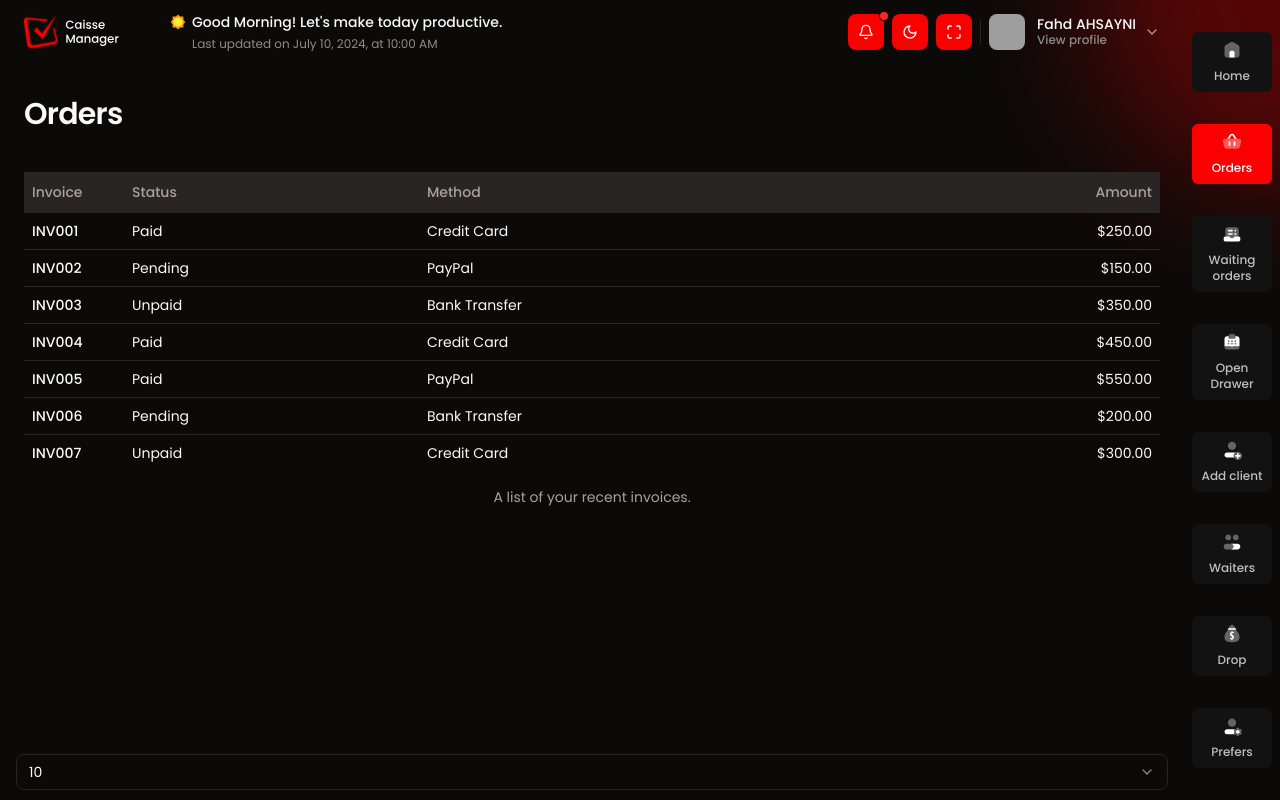
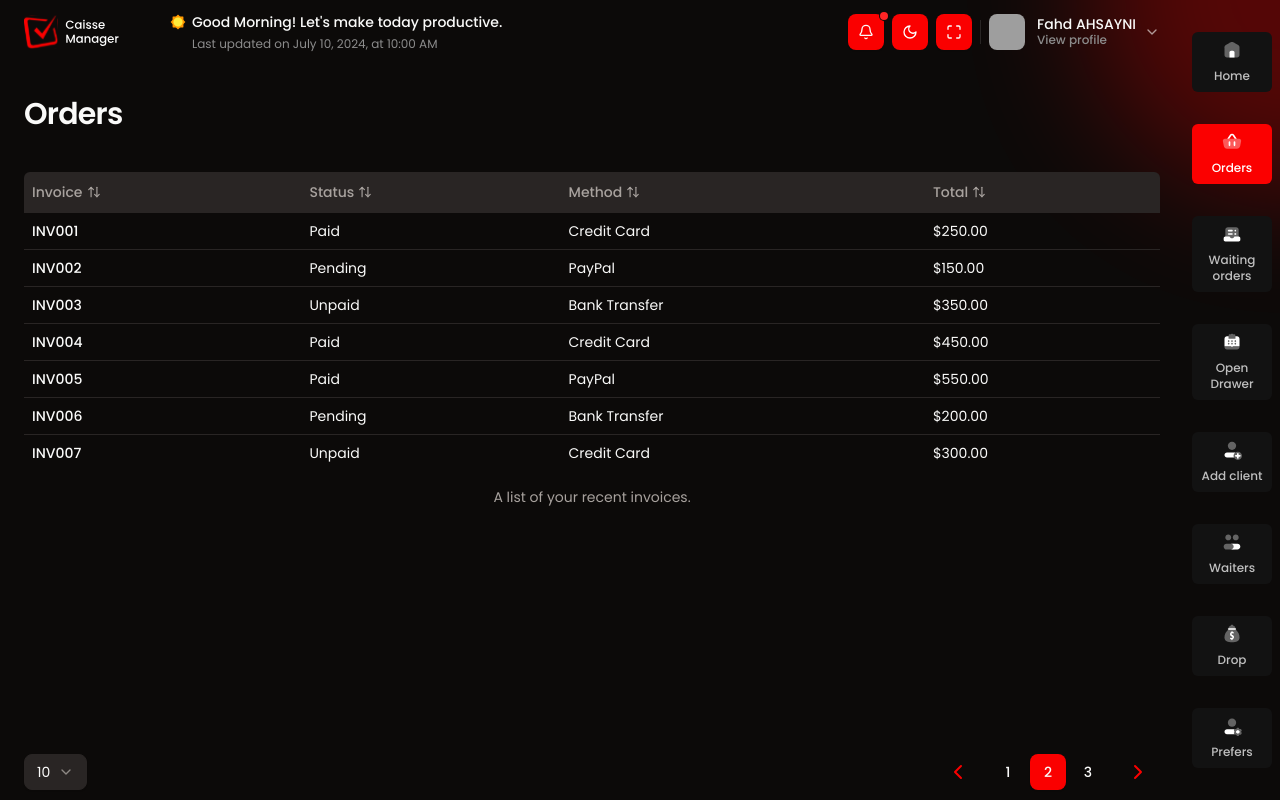
Before and after one commit to fahd-ahsayni/POS-CM, a React (Vite) app: page /orders in a window 1280 px wide. Built offline with nearby package versions, Linux system fonts and the light colour scheme; grey boxes are pictures that could not be loaded.

Commit message:
add table orders

```diff
--- a/package.json
+++ b/package.json
@@ -16,7 +16,7 @@
     "@radix-ui/react-dropdown-menu": "^2.1.3",
     "@radix-ui/react-select": "^2.1.3",
     "@radix-ui/react-separator": "^1.1.1",
-    "@radix-ui/react-slot": "^1.1.0",
+    "@radix-ui/react-slot": "^1.1.1",
     "@radix-ui/react-tabs": "^1.1.1",
     "@radix-ui/react-toggle": "^1.1.1",
     "@reduxjs/toolkit": "^2.5.0",
--- a/src/app/OrdersPage.tsx
+++ b/src/app/OrdersPage.tsx
@@ -1,3 +1,4 @@
+import { useState } from "react";
 import { TypographyH2 } from "@/components/ui/typography";
 import {
   Table,
@@ -10,6 +11,14 @@ import {
   TableRow,
 } from "@/components/ui/table";
 import SelectNumberOfOrderPerPage from "@/components/views/orders/components/SelectNumberOfOrderPerPage";
+import { TablePagination } from "@/components/views/orders/components/TablePagination";
+import {
+  ArrowDown01,
+  ArrowUp01,
+  ArrowDownZA,
+  ArrowUpZA,
+  ArrowUpDown,
+} from "lucide-react";
 
 const invoices = [
   {
@@ -56,7 +65,60 @@ const invoices = [
   },
 ];
 
-export default function () {
+export default function OrdersPage() {
+  const [sortConfig, setSortConfig] = useState<{
+    key: string;
+    direction: string;
+  } | null>(null);
+
+  const sortedInvoices = [...invoices].sort((a, b) => {
+    if (sortConfig !== null) {
+      const key = sortConfig.key as keyof (typeof invoices)[0];
+      if (a[key] < b[key]) {
+        return sortConfig.direction === "ascending" ? -1 : 1;
+      }
+      if (a[key] > b[key]) {
+        return sortConfig.direction === "ascending" ? 1 : -1;
+      }
+    }
+    return 0;
+  });
+
+  const requestSort = (key: string) => {
+    let direction = "ascending";
+    if (
+      sortConfig &&
+      sortConfig.key === key &&
+      sortConfig.direction === "ascending"
+    ) {
+      direction = "descending";
+    }
+    setSortConfig({ key, direction });
+  };
+
+  const getSortIcon = (key: string, className: string) => {
+    if (!sortConfig || sortConfig.key !== key)
+      return <ArrowUpDown className={className} />; // Default icon for unsorted
+
+    const isNumeric = (value: string) =>
+      !isNaN(parseFloat(value)) && isFinite(Number(value));
+    const sampleValue = invoices[0][key as keyof (typeof invoices)[0]];
+
+    if (isNumeric(sampleValue)) {
+      return sortConfig.direction === "ascending" ? (
+        <ArrowUp01 className={className} />
+      ) : (
+        <ArrowDown01 className={className} />
+      ); // Numeric icons
+    } else {
+      return sortConfig.direction === "ascending" ? (
+        <ArrowUpZA className={className} />
+      ) : (
+        <ArrowDownZA className={className} />
+      ); // Character icons
+    }
+  };
+
   return (
     <div className="px-4 sm:px-6 pt-8 w-full">
       <TypographyH2>Orders</TypographyH2>
@@ -66,29 +128,49 @@ export default function () {
           <TableCaption>A list of your recent invoices.</TableCaption>
           <TableHeader className="bg-muted !rounded-lg">
             <TableRow>
-              <TableHead className="w-[100px]">Invoice</TableHead>
-              <TableHead>Status</TableHead>
-              <TableHead>Method</TableHead>
-              <TableHead className="text-right">Amount</TableHead>
+              <TableHead onClick={() => requestSort("invoice")}>
+                <span className="flex items-center gap-x-1">
+                  <span>Invoice</span>
+                  {getSortIcon("invoice", "w-3.5 h-3.5")}
+                </span>
+              </TableHead>
+              <TableHead onClick={() => requestSort("paymentStatus")}>
+                <span className="flex items-center gap-x-1">
+                  <span>Status</span>{" "}
+                  {getSortIcon("paymentStatus", "w-3.5 h-3.5")}
+                </span>
+              </TableHead>
+              <TableHead onClick={() => requestSort("paymentMethod")}>
+                <span className="flex items-center gap-x-1">
+                  <span>Method</span>{" "}
+                  {getSortIcon("paymentMethod", "w-3.5 h-3.5")}
+                </span>
+              </TableHead>
+              <TableHead onClick={() => requestSort("totalAmount")}>
+                <span className="flex items-center gap-x-1">
+                  <span>Total</span> {getSortIcon("totalAmount", "w-3.5 h-3.5")}
+                </span>
+              </TableHead>
             </TableRow>
           </TableHeader>
           <TableBody>
-            {invoices.map((invoice) => (
+            {sortedInvoices.map((invoice) => (
               <TableRow key={invoice.invoice}>
                 <TableCell className="font-medium">{invoice.invoice}</TableCell>
                 <TableCell>{invoice.paymentStatus}</TableCell>
                 <TableCell>{invoice.paymentMethod}</TableCell>
-                <TableCell className="text-right">
-                  {invoice.totalAmount}
-                </TableCell>
+                <TableCell>{invoice.totalAmount}</TableCell>
               </TableRow>
             ))}
           </TableBody>
         </Table>
       </div>
 
-      <div className="w-full h-14 absolute bottom-0 left-0 bg-background flex justify-end items-center px-4">
+      <div className="w-full h-14 absolute bottom-0 left-0 bg-background flex justify-between items-center px-4 sm:px-6">
         <SelectNumberOfOrderPerPage />
+        <div>
+          <TablePagination />
+        </div>
       </div>
     </div>
   );
--- a/src/components/Layout/Layout.tsx
+++ b/src/components/Layout/Layout.tsx
@@ -3,7 +3,6 @@ import Sidebar from "./components/Sidebar";
 import SidebarMobile from "./components/SidebarMobile";
 import Navbar from "./components/Navbar";
 import { Outlet } from "react-router-dom";
-import { Separator } from "../ui/separator";
 
 export default function Layout() {
   const [mobileMenuOpen, setMobileMenuOpen] = useState(false);
--- /dev/null
+++ b/src/components/ui/pagination.tsx
@@ -0,0 +1,115 @@
+import * as React from "react";
+import { ChevronLeft, ChevronRight, MoreHorizontal } from "lucide-react";
+
+import { cn } from "@/lib/utils";
+import { ButtonProps, buttonVariants } from "@/components/ui/button";
+
+const Pagination = ({ className, ...props }: React.ComponentProps<"nav">) => (
+  <nav
+    role="navigation"
+    aria-label="pagination"
+    className={cn("mx-auto flex w-full justify-center", className)}
+    {...props}
+  />
+);
+Pagination.displayName = "Pagination";
+
+const PaginationContent = React.forwardRef<
+  HTMLUListElement,
+  React.ComponentProps<"ul">
+>(({ className, ...props }, ref) => (
+  <ul
+    ref={ref}
+    className={cn("flex flex-row items-center gap-1", className)}
+    {...props}
+  />
+));
+PaginationContent.displayName = "PaginationContent";
+
+const PaginationItem = React.forwardRef<
+  HTMLLIElement,
+  React.ComponentProps<"li">
+>(({ className, ...props }, ref) => (
+  <li ref={ref} className={cn("", className)} {...props} />
+));
+PaginationItem.displayName = "PaginationItem";
+
+type PaginationLinkProps = {
+  isActive?: boolean;
+} & Pick<ButtonProps, "size"> &
+  React.ComponentProps<"a">;
+
+const PaginationLink = ({
+  className,
+  isActive,
+  size = "icon",
+  ...props
+}: PaginationLinkProps) => (
+  <a
+    aria-current={isActive ? "page" : undefined}
+    className={cn(
+      buttonVariants({
+        variant: isActive ? "default" : "ghost",
+        size,
+      }),
+      className
+    )}
+    {...props}
+  />
+);
+PaginationLink.displayName = "PaginationLink";
+
+const PaginationPrevious = ({
+  className,
+  ...props
+}: React.ComponentProps<typeof PaginationLink>) => (
+  <PaginationLink
+    aria-label="Go to previous page"
+    size="default"
+    className={cn("gap-1 pl-2.5 text-primary", className)}
+    {...props}
+  >
+    <ChevronLeft className="h-6 w-6" />
+  </PaginationLink>
+);
+PaginationPrevious.displayName = "PaginationPrevious";
+
+const PaginationNext = ({
+  className,
+  ...props
+}: React.ComponentProps<typeof PaginationLink>) => (
+  <PaginationLink
+    aria-label="Go to next page"
+    size="default"
+    className={cn("gap-1 pr-2.5 text-primary", className)}
+    {...props}
+  >
+    <ChevronRight className="h-6 w-6" />
+  </PaginationLink>
+);
+PaginationNext.displayName = "PaginationNext";
+
+const PaginationEllipsis = ({
+  className,
+  ...props
+}: React.ComponentProps<"span">) => (
+  <span
+    aria-hidden
+    className={cn("flex h-9 w-9 items-center justify-center", className)}
+    {...props}
+  >
+    <MoreHorizontal className="h-4 w-4" />
+    <span className="sr-only">More pages</span>
+  </span>
+);
+PaginationEllipsis.displayName = "PaginationEllipsis";
+
+export {
+  Pagination,
+  PaginationContent,
+  PaginationLink,
+  PaginationItem,
+  PaginationPrevious,
+  PaginationNext,
+  PaginationEllipsis,
+};
--- a/src/components/ui/select.tsx
+++ b/src/components/ui/select.tsx
@@ -19,7 +19,7 @@ const SelectTrigger = React.forwardRef<
   <SelectPrimitive.Trigger
     ref={ref}
     className={cn(
-      "flex h-9 w-full items-center justify-between gap-2 rounded-lg border border-input bg-background px-3 py-2 text-start text-sm text-foreground shadow-sm shadow-black/5 focus:border-ring focus:outline-none focus:ring-[3px] focus:ring-ring/20 disabled:cursor-not-allowed disabled:opacity-50 data-[placeholder]:text-muted-foreground/70 [&>span]:min-w-0",
+      "flex h-9 items-center justify-between gap-2 rounded-lg border border-input dark:bg-muted bg-white px-3 py-2 text-start text-sm text-foreground shadow-sm shadow-black/5 focus:border-ring focus:outline-none focus:ring-[3px] focus:ring-ring/20 disabled:cursor-not-allowed disabled:opacity-50 data-[placeholder]:text-muted-foreground/70 [&>span]:min-w-0",
       className,
     )}
     {...props}
--- a/src/components/ui/table.tsx
+++ b/src/components/ui/table.tsx
@@ -1,28 +1,28 @@
-import * as React from "react"
+import * as React from "react";
 
-import { cn } from "@/lib/utils"
+import { cn } from "@/lib/utils";
 
 const Table = React.forwardRef<
   HTMLTableElement,
   React.HTMLAttributes<HTMLTableElement>
 >(({ className, ...props }, ref) => (
-  <div className="relative w-full overflow-auto">
+  <div className="relative w-full overflow-auto rounded-md">
     <table
       ref={ref}
       className={cn("w-full caption-bottom text-sm", className)}
       {...props}
     />
   </div>
-))
-Table.displayName = "Table"
+));
+Table.displayName = "Table";
 
 const TableHeader = React.forwardRef<
   HTMLTableSectionElement,
   React.HTMLAttributes<HTMLTableSectionElement>
 >(({ className, ...props }, ref) => (
-  <thead ref={ref} className={cn("[&_tr]:border-b", className)} {...props} />
-))
-TableHeader.displayName = "TableHeader"
+  <thead ref={ref} className={cn("[&_tr]:border-b rounded-md overflow-hidden", className)} {...props} />
+));
+TableHeader.displayName = "TableHeader";
 
 const TableBody = React.forwardRef<
   HTMLTableSectionElement,
@@ -33,8 +33,8 @@ const TableBody = React.forwardRef<
     className={cn("[&_tr:last-child]:border-0", className)}
     {...props}
   />
-))
-TableBody.displayName = "TableBody"
+));
+TableBody.displayName = "TableBody";
 
 const TableFooter = React.forwardRef<
   HTMLTableSectionElement,
@@ -48,8 +48,8 @@ const TableFooter = React.forwardRef<
     )}
     {...props}
   />
-))
-TableFooter.displayName = "TableFooter"
+));
+TableFooter.displayName = "TableFooter";
 
 const TableRow = React.forwardRef<
   HTMLTableRowElement,
@@ -58,13 +58,13 @@ const TableRow = React.forwardRef<
   <tr
     ref={ref}
     className={cn(
-      "border-b transition-colors hover:bg-muted/50 data-[state=selected]:bg-muted",
+      "border-b hover:bg-muted/50 data-[state=selected]:bg-muted",
       className
     )}
     {...props}
   />
-))
-TableRow.displayName = "TableRow"
+));
+TableRow.displayName = "TableRow";
 
 const TableHead = React.forwardRef<
   HTMLTableCellElement,
@@ -78,8 +78,8 @@ const TableHead = React.forwardRef<
     )}
     {...props}
   />
-))
-TableHead.displayName = "TableHead"
+));
+TableHead.displayName = "TableHead";
 
 const TableCell = React.forwardRef<
   HTMLTableCellElement,
@@ -93,8 +93,8 @@ const TableCell = React.forwardRef<
     )}
     {...props}
   />
-))
-TableCell.displayName = "TableCell"
+));
+TableCell.displayName = "TableCell";
 
 const TableCaption = React.forwardRef<
   HTMLTableCaptionElement,
@@ -105,8 +105,8 @@ const TableCaption = React.forwardRef<
     className={cn("mt-4 text-sm text-muted-foreground", className)}
     {...props}
   />
-))
-TableCaption.displayName = "TableCaption"
+));
+TableCaption.displayName = "TableCaption";
 
 export {
   Table,
@@ -117,4 +117,4 @@ export {
   TableRow,
   TableCell,
   TableCaption,
-}
+};
--- /dev/null
+++ b/src/components/views/orders/components/TablePagination.tsx
@@ -0,0 +1,35 @@
+import {
+  Pagination,
+  PaginationContent,
+  PaginationEllipsis,
+  PaginationItem,
+  PaginationLink,
+  PaginationNext,
+  PaginationPrevious,
+} from "@/components/ui/pagination";
+
+export function TablePagination() {
+  return (
+    <Pagination>
+      <PaginationContent>
+        <PaginationItem>
+          <PaginationPrevious href="#" />
+        </PaginationItem>
+        <PaginationItem>
+          <PaginationLink href="#">1</PaginationLink>
+        </PaginationItem>
+        <PaginationItem>
+          <PaginationLink href="#" isActive>
+            2
+          </PaginationLink>
+        </PaginationItem>
+        <PaginationItem>
+          <PaginationLink href="#">3</PaginationLink>
+        </PaginationItem>
+        <PaginationItem>
+          <PaginationNext href="#" />
+        </PaginationItem>
+      </PaginationContent>
+    </Pagination>
+  );
+}
```
Also changed, not shown: src/components/global/mode-toggle.tsx (+1 -8 lines), 1 other file (tests, documents, lock files or other folders).
